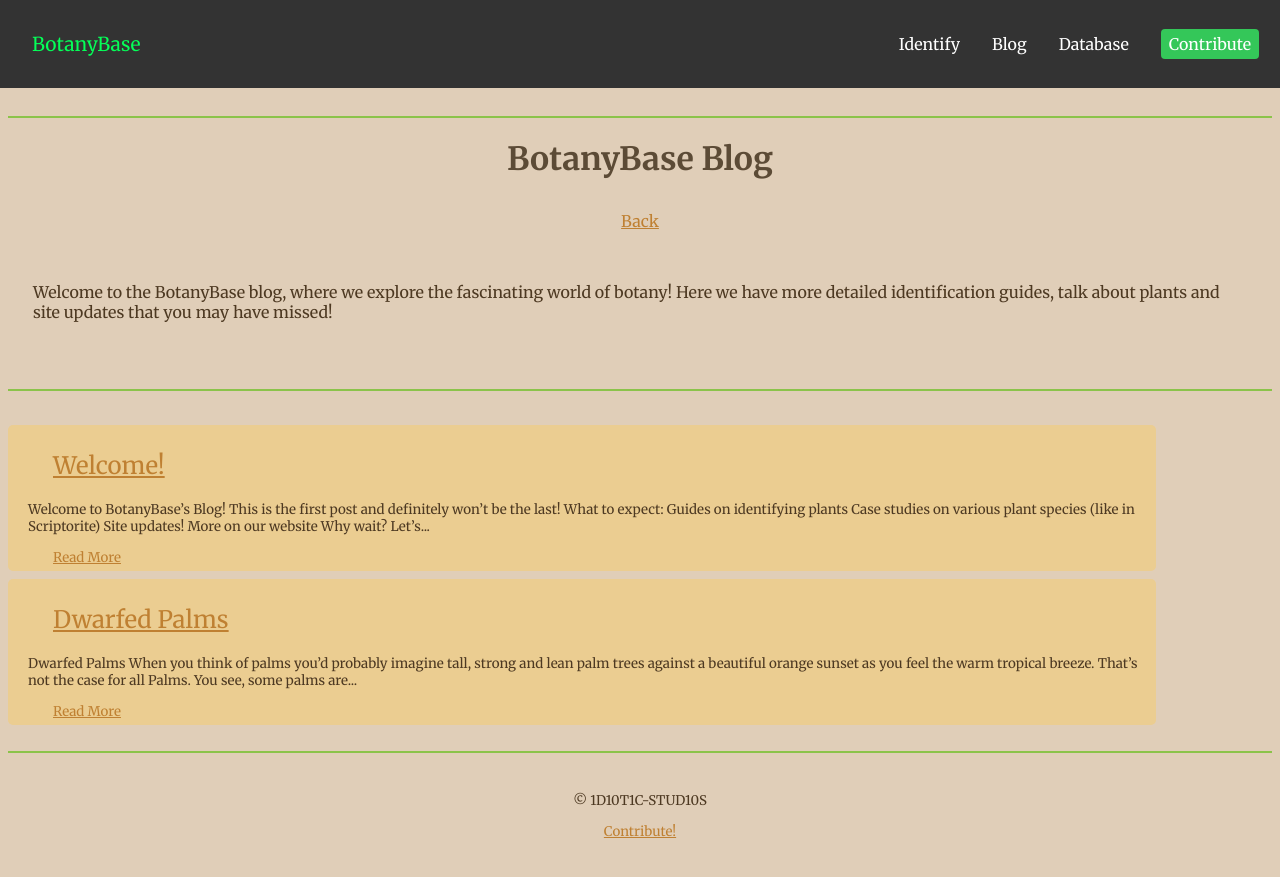
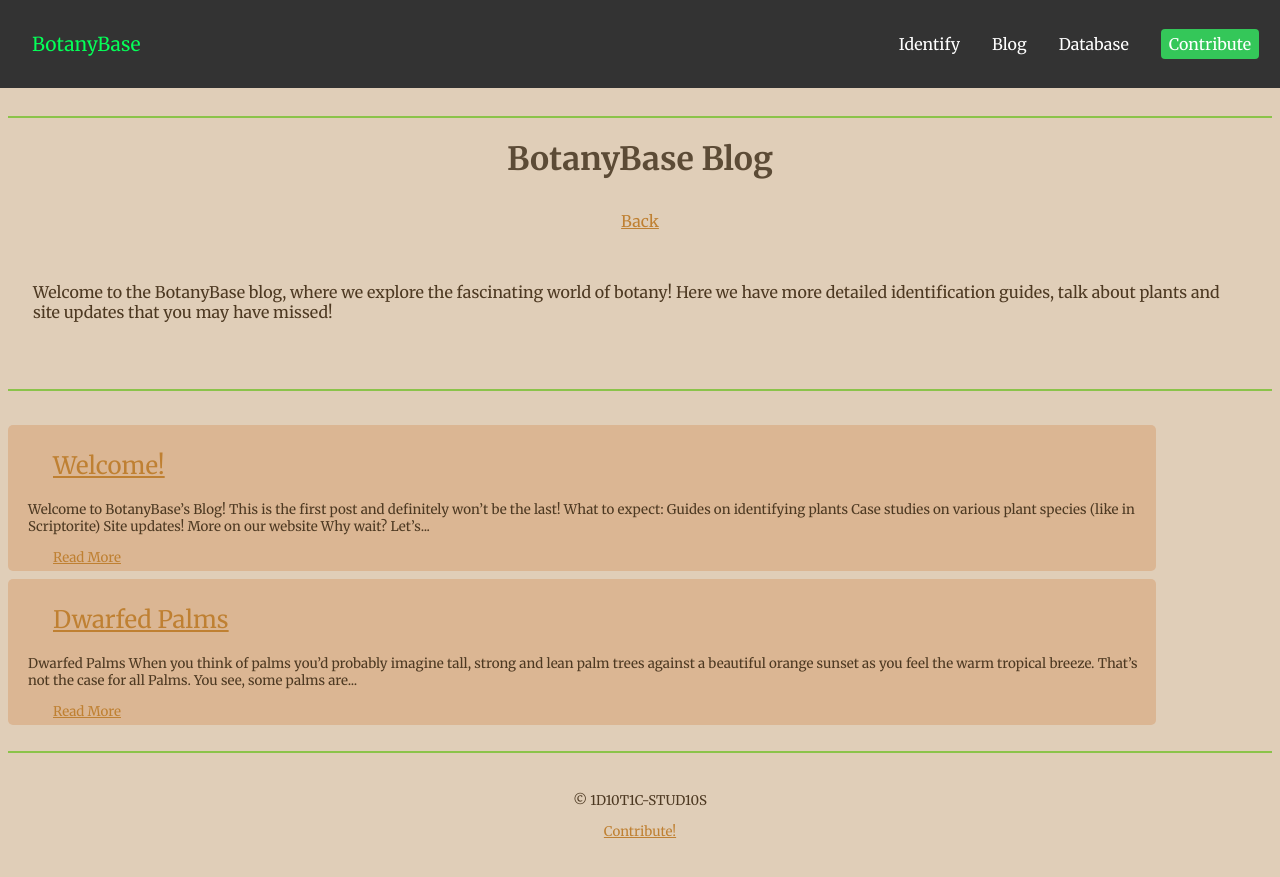
Before and after one commit to BotanyBase/botanybase.github.io, a Jekyll site: the page built from blog/index.html, in a window 1280 px wide. Shown: the top 877 px of the page. Built offline with Jekyll 4.4.1, drawn with Linux system fonts in a browser that asks for light colours.

Commit message:
Update style.css

```diff
--- a/assets/css/style.css
+++ b/assets/css/style.css
@@ -188,9 +188,11 @@ hr {
 }
 
 .post-wrapper {
-	background-color: #ebcd91;
+	display: block;
+	background-color: #dbb693;
 	width: 90%;
 	padding: 5px;
 	margin-top: 8px;
+	margin-left: 0 auto;
 	border-radius: 5px;
 }
```
